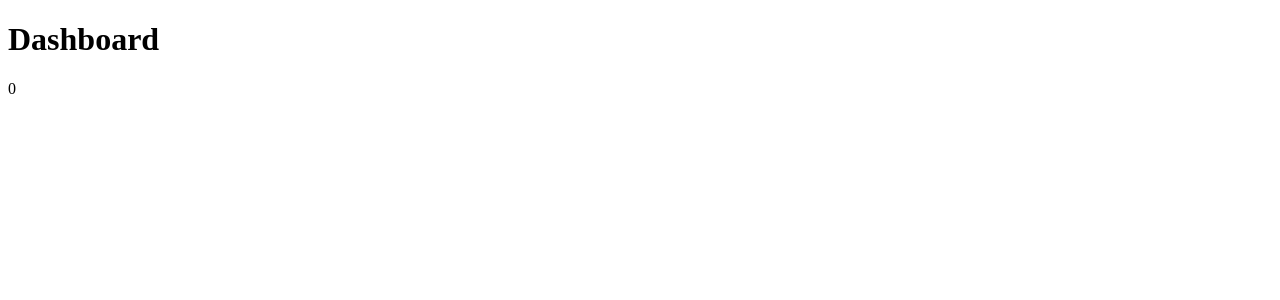
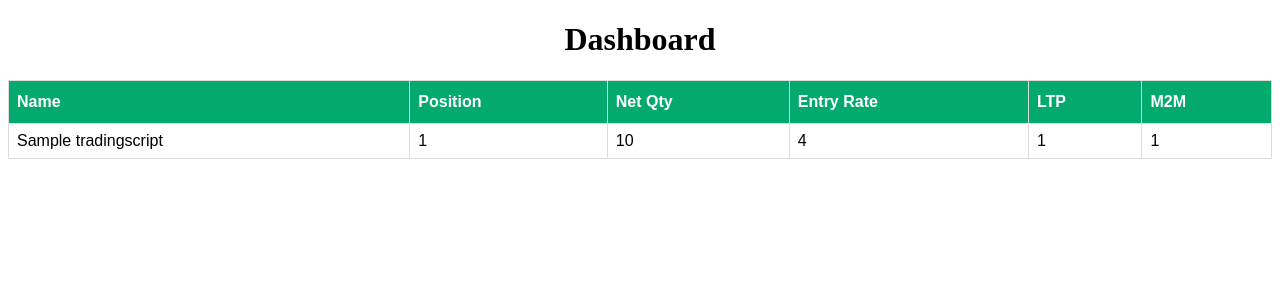
Before and after one commit to md-cj-enterprises/support, a Django app: page /dashboard in a window 1280 px wide. Shown: the top 300 px of the page. Run offline with Django 5.2, Linux system fonts and the light colour scheme; tables that the repository leaves empty hold one stand-in row (values such as "Sample post").

Commit message:
working dashboard

```diff
--- a/dashboard/dashboard_backend/api/models.py
+++ b/dashboard/dashboard_backend/api/models.py
@@ -1,8 +1,13 @@
 from django.db import models
 
-class Script(models.Model):
-    name = models.CharField(max_length=100)
-    ltp = models.IntegerField()
+class TradingScript(models.Model):
+    name = models.CharField(max_length=100, default="")
+    ltp = models.IntegerField(default=0)
+    position = models.IntegerField(default=0)
+    net_quantity = models.IntegerField(default=0)
+    entry_rate = models.IntegerField(default=0)
+    m2m = models.IntegerField(default=0)
+
 
     def __str__(self):
         return self.name
--- a/dashboard/dashboard_backend/api/templates/api/dashboard.html
+++ b/dashboard/dashboard_backend/api/templates/api/dashboard.html
@@ -1,37 +1,90 @@
 <!DOCTYPE html>
+
 <html>
 <head>
-    <title>Live Trading Prices</title>
+    <style>
+        h1 {text-align: center;}
+
+        #dashboard {
+          font-family: Arial, Helvetica, sans-serif;
+          border-collapse: collapse;
+          width: 100%;
+        }
+
+        #dashboard td, #dashboard th {
+          border: 1px solid #ddd;
+          padding: 8px;
+        }
+
+        #dashboard tr:nth-child(even){background-color: #f2f2f2;}
+
+        #dashboard tr:hover {background-color: #ddd;}
+
+        #dashboard th {
+          padding-top: 12px;
+          padding-bottom: 12px;
+          text-align: left;
+          background-color: #04AA6D;
+          color: white;
+        }
+        </style>
+
+    <title>Dasboard</title>
+
+    <!-- Your other head content -->
+
+    <!-- Include jQuery (or use an alternative) -->
     <script src="https://code.jquery.com/jquery-3.6.4.min.js"></script>
-    <script>
-        $(document).ready(function() {
-            function updateLivePrices() {
-                $.ajax({
-                    url: '/get_ltp/',
-                    type: 'GET',
-                    dataType: 'json',
-                    success: function(data) {
-                        // Update the prices on the page
-                        console.log("success!!!")
-                        $('#live-prices-list').empty();
-                        console.log(data);
-                        var ltp = data.price;
-                        document.getElementById('output').innerHTML = ltp;
-                    },
-                    error: function(error) {
-                        console.log('Error fetching live prices:', error);
-                    },
-                });
-            }
 
-            setInterval(updateLivePrices, 1000);
-            console.log("hello!!!")
-
-        });
-    </script>
 </head>
 <body>
+
+    <!-- Your HTML content -->
     <h1>Dashboard</h1>
-    <p id="output"></p>
+
+    <table id="dashboard">
+        <thead>
+            <tr>
+                <th>Name</th>
+                <th>Position</th>
+                <th>Net Qty</th>
+                <th>Entry Rate</th>
+                <th>LTP</th>
+                <th>M2M</th>
+            </tr>
+        </thead>
+        <tbody>
+            {% for s in scripts_list %}
+                <tr>
+                    <td>{{ s.name }}</td>
+                    <td id="position_{{ s.id }}">{{ s.position }}</td>
+                    <td id="net_quantity_{{ s.id }}">{{ s.net_quantity }}</td>
+                    <td id="entry_rate_{{ s.id }}">{{ s.entry_rate }}</td>
+                    <td id="ltp_{{ s.id }}">{{ s.ltp }}</td>
+                    <td id="m2m_{{ s.id }}">{{ s.m2m }}</td>
+
+                </tr>
+            {% endfor %}
+        </tbody>
+    </table>
+
+    <script>
+        // Function to update the price using Ajax
+        function updatePrices() {
+            {% for s in scripts_list %}
+                console.log('{{scripts_list}}');
+                console.log('/get_ltp/{{ s.id }}');
+                $.ajax({
+                    url: '/get_ltp/{{ s.id }}',
+                    success: function(data) {
+                        $('#ltp_{{ s.id }}').text(data.ltp);
+                }
+                });
+             {% endfor %}
+
+        }
+        // Update prices every second
+        setInterval(updatePrices, 1000);
+    </script>
 </body>
 </html>
--- a/dashboard/dashboard_backend/api/urls.py
+++ b/dashboard/dashboard_backend/api/urls.py
@@ -4,7 +4,7 @@ from . import views
 
 urlpatterns = [
     path("update_ltp", views.update_ltp, name="update_ltp"),
-    path("get_ltp/", views.get_ltp, name="get_ltp"),
+    path("get_ltp/<int:script_id>", views.get_ltp, name="get_ltp"),
     path("dashboard", views.dashboard, name="dashboard"),
 
 ]
--- a/dashboard/dashboard_backend/api/views.py
+++ b/dashboard/dashboard_backend/api/views.py
@@ -2,31 +2,36 @@ from django.http import HttpResponse, JsonResponse
 import json
 from django.views.decorators.csrf import csrf_exempt
 from django.shortcuts import render
-
-ltp = 0
+from .models import TradingScript
 
 @csrf_exempt
 def update_ltp(request):
-    global ltp
     response = json.loads(request.body.decode('utf-8'))
-    print(response['ltp'])
-    ltp =  response['ltp'],
+    print(response)
+    print(response["scripts"])
+
+    for script in response['scripts']:
+        TradingScript.objects.update_or_create(name=script['name'], defaults={'ltp': script['ltp']})
+    print(TradingScript.objects.all())
+
     return HttpResponse("Success")
 
 @csrf_exempt
-def get_ltp(request):
+def get_ltp(request, script_id):
     data = {
-        'price': ltp,
+        'ltp': TradingScript.objects.get(id=script_id).ltp
     }
     return JsonResponse(data)
 
 
 def dashboard(request):
     print("DASHBOARD REQUEST!")
-    print(ltp)
+    scripts = TradingScript.objects.all()
+
     context = {
-        'price': ltp,
+        'scripts_list': scripts,
     }
+
 
     return render(request, 'api/dashboard.html', context)
     #return HttpResponse("Success1")
```
Also changed, not shown: dashboard/dashboard_backend/dashboard_backend/settings.py (+7 -0 lines), dashboard/dashboard_backend/api/migrations/0001_initial.py (added), dashboard/dashboard_backend/api/migrations/0002_alter_tradingscript_ltp_alter_tradingscript_name.py (added), dashboard/dashboard_backend/api/migrations/0003_tradingscript_entry_rate_tradingscript_net_quantity_and_more.py (added), dashboard/dashboard_backend/api/migrations/0004_tradingscript_m2m.py (added), dashboard/dashboard_backend/api/static/api/table_style.css (added), 2 other files.
